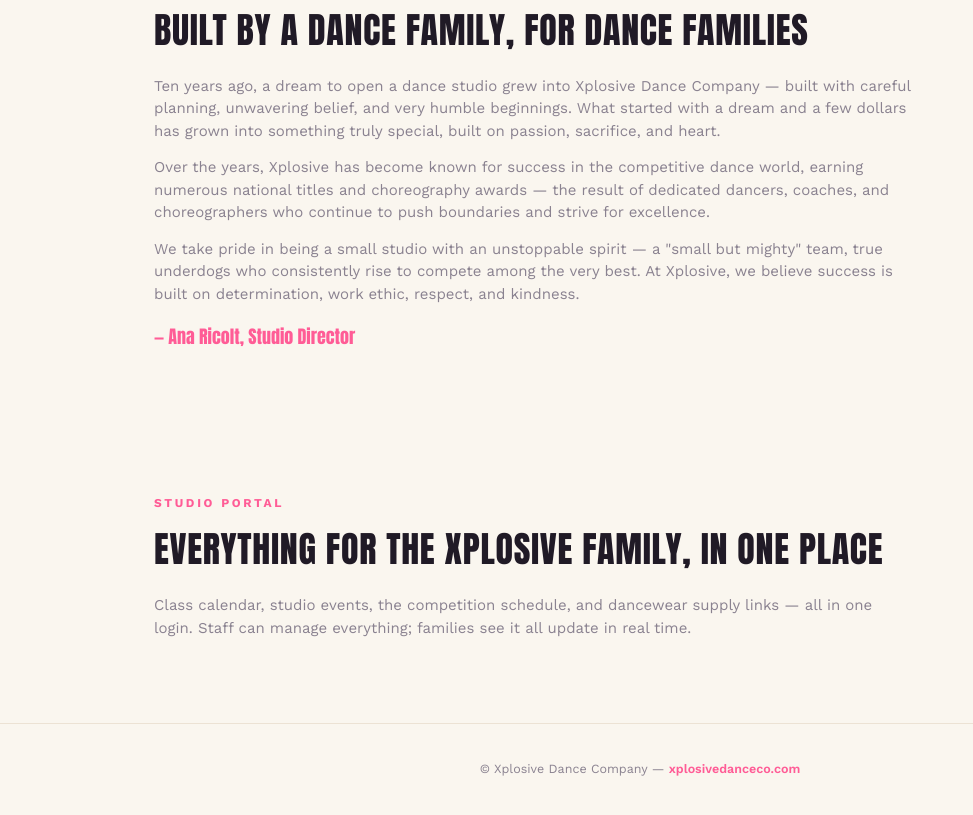
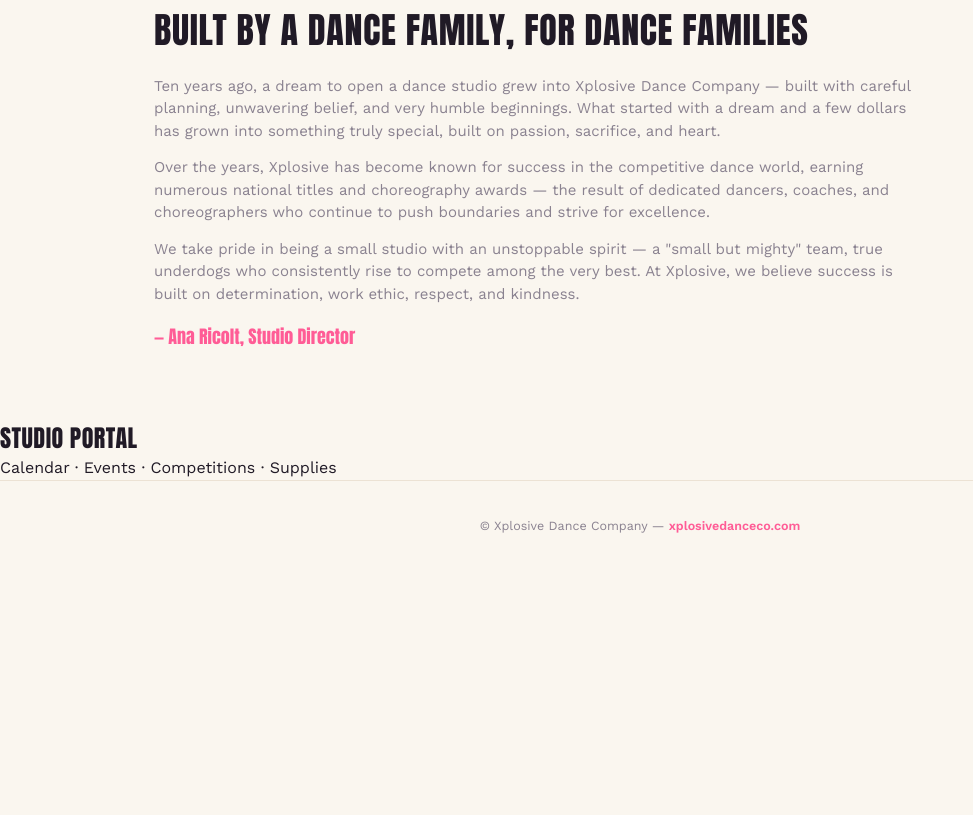
Before and after one commit to sanchezlenza/xplosive-portal, a website: page public/index.html in a window 1280 px wide. Shown: the part 1208-2023 px from the top of the page, without its empty margins (0-973 px from the left). After the commit the page ends 1780 px from the top, so only its background shows below. Drawn offline with nearby package versions, Linux system fonts and the light colour scheme.

Commit message:
Add files via upload

```diff
--- a/public/index.html
+++ b/public/index.html
@@ -34,11 +34,10 @@
     <div class="signature">— Ana Ricolt, Studio Director</div>
   </section>
 
-  <section class="landing-section">
-    <span class="eyebrow">Studio Portal</span>
-    <h2>Everything for the Xplosive Family, In One Place</h2>
-    <p>Class calendar, studio events, the competition schedule, and dancewear supply links — all in one login. Staff can manage everything; families see it all update in real time.</p>
-  </section>
+  <div class="landing-band">
+    <h2>Studio Portal</h2>
+    <p>Calendar · Events · Competitions · Supplies</p>
+  </div>
 
   <footer class="landing-footer">
     © Xplosive Dance Company — <a href="http://www.xplosivedanceco.com" target="_blank" rel="noopener">xplosivedanceco.com</a>
```
